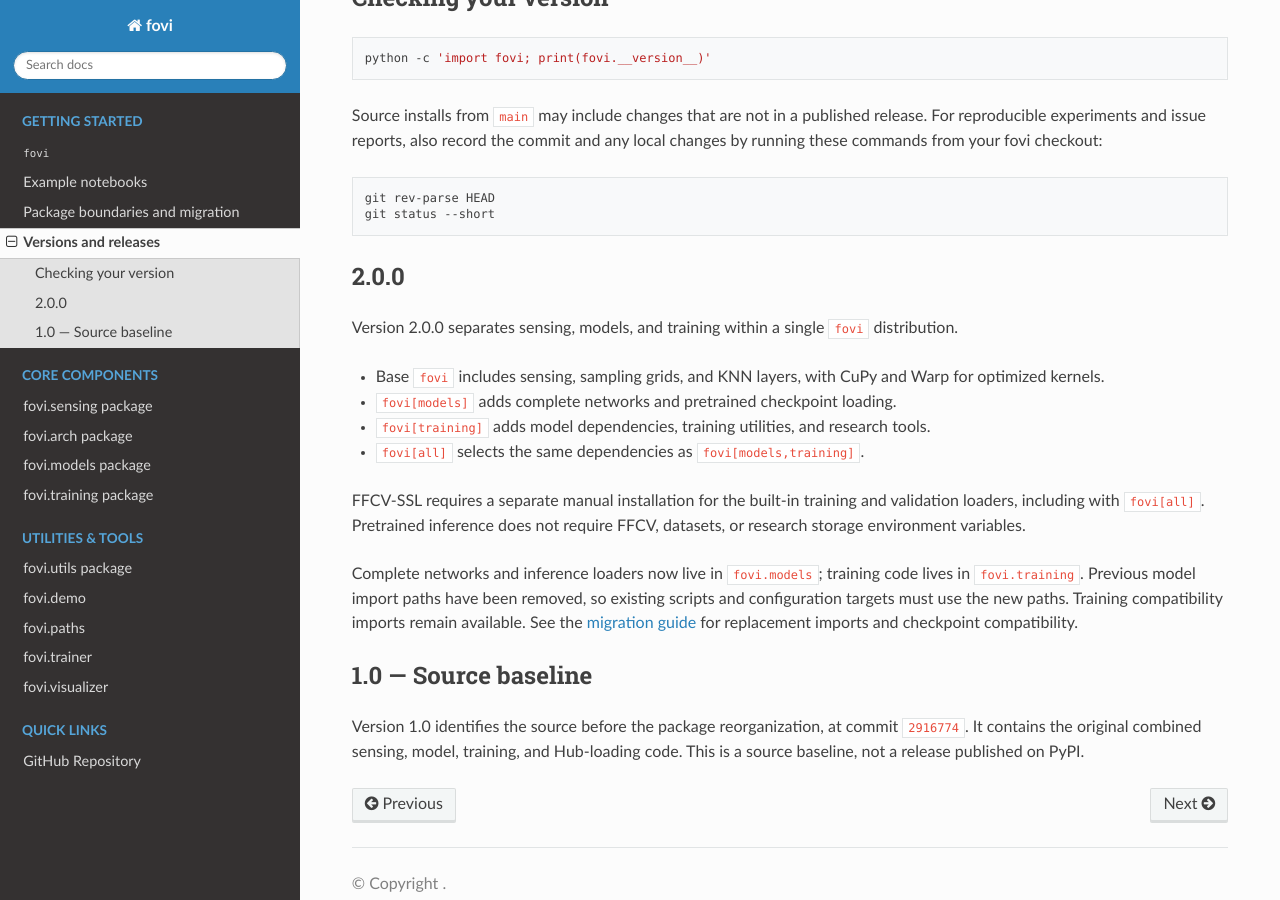
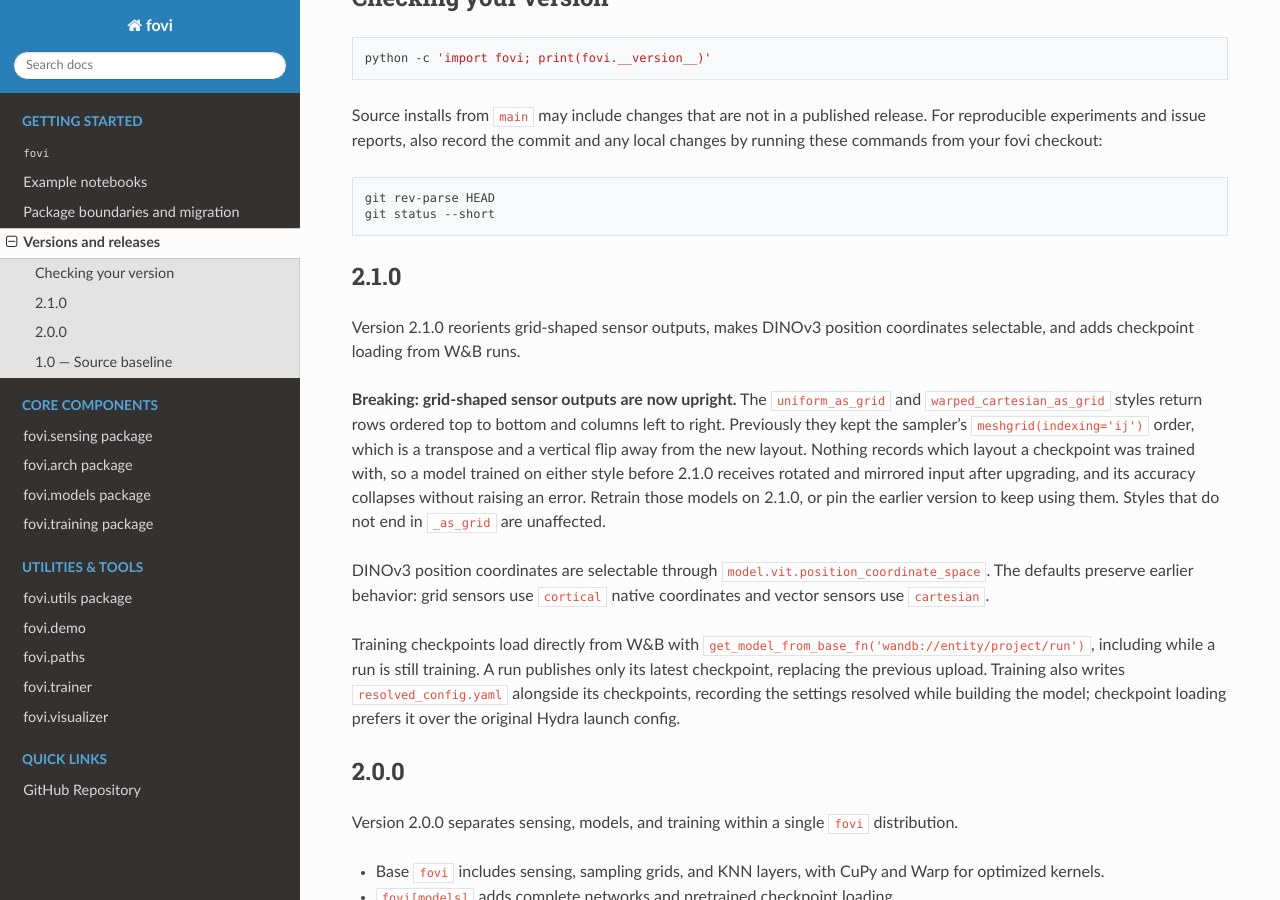
Before and after one commit to nblauch/fovi, a Sphinx documentation site: the page built from docs/releases.md, in a window 1280 px wide and 900 px high, scrolled down 227 px. Built offline with Sphinx 7.4.7 and the Read the Docs theme 3.1.0, drawn with Linux system fonts in a browser that asks for light colours.

Commit message:
Document the 2.1.0 grid reorientation as a breaking change
Grid-shaped sensor outputs changed layout, and nothing records which
layout a checkpoint was trained with, so an earlier checkpoint degrades
silently rather than failing. Record that, alongside the selectable
DINOv3 position coordinates and W&B checkpoint loading.

Co-Authored-By: Claude Opus 5 (1M context) <noreply@anthropic.com>

````diff
--- a/docs/releases.md
+++ b/docs/releases.md
@@ -17,6 +17,33 @@ changes by running these commands from your fovi checkout:
 git rev-parse HEAD
 git status --short
 ```
+
+## 2.1.0
+
+Version 2.1.0 reorients grid-shaped sensor outputs, makes DINOv3 position
+coordinates selectable, and adds checkpoint loading from W&B runs.
+
+**Breaking: grid-shaped sensor outputs are now upright.** The `uniform_as_grid`
+and `warped_cartesian_as_grid` styles return rows ordered top to bottom and
+columns left to right. Previously they kept the sampler's
+`meshgrid(indexing='ij')` order, which is a transpose and a vertical flip away
+from the new layout. Nothing records which layout a checkpoint was trained with,
+so a model trained on either style before 2.1.0 receives rotated and mirrored
+input after upgrading, and its accuracy collapses without raising an error.
+Retrain those models on 2.1.0, or pin the earlier version to keep using them.
+Styles that do not end in `_as_grid` are unaffected.
+
+DINOv3 position coordinates are selectable through
+`model.vit.position_coordinate_space`. The defaults preserve earlier behavior:
+grid sensors use `cortical` native coordinates and vector sensors use
+`cartesian`.
+
+Training checkpoints load directly from W&B with
+`get_model_from_base_fn('wandb://entity/project/run')`, including while a run is
+still training. A run publishes only its latest checkpoint, replacing the
+previous upload. Training also writes `resolved_config.yaml` alongside its
+checkpoints, recording the settings resolved while building the model;
+checkpoint loading prefers it over the original Hydra launch config.
 
 ## 2.0.0
 
````
